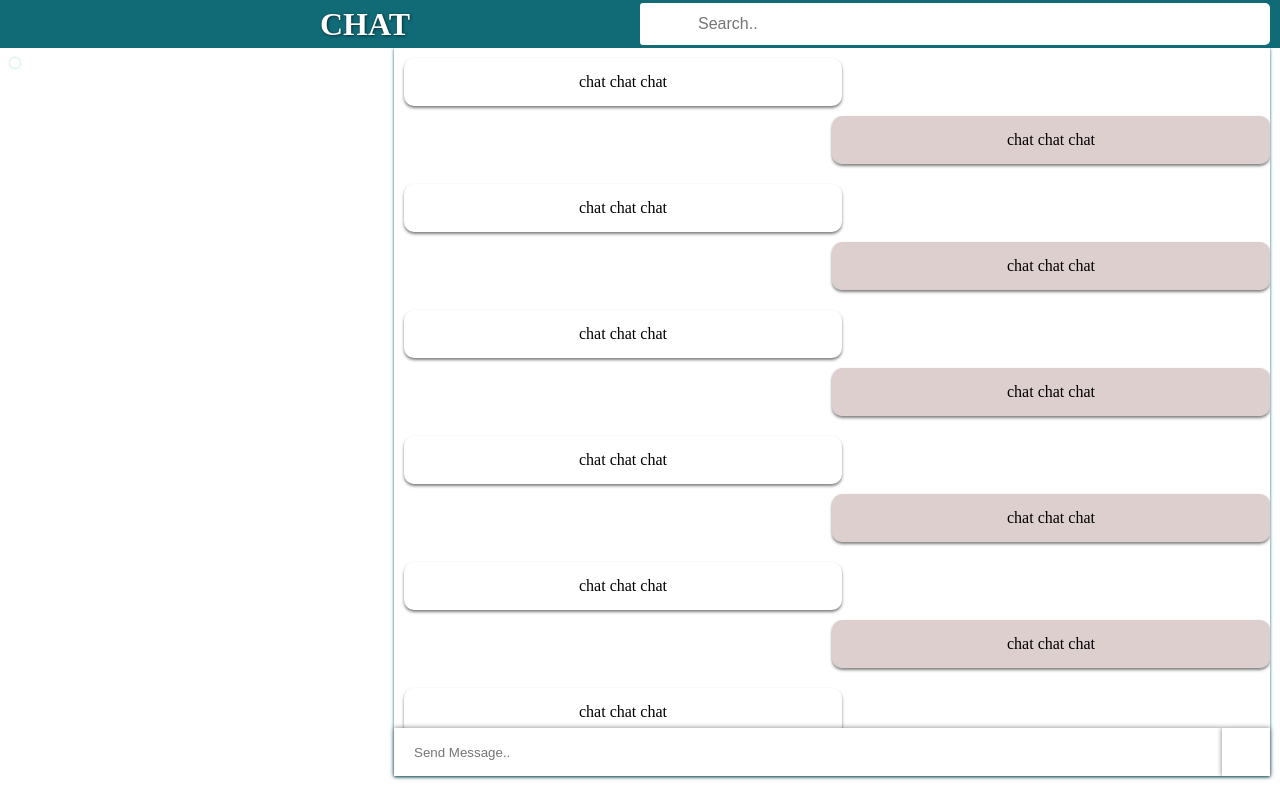
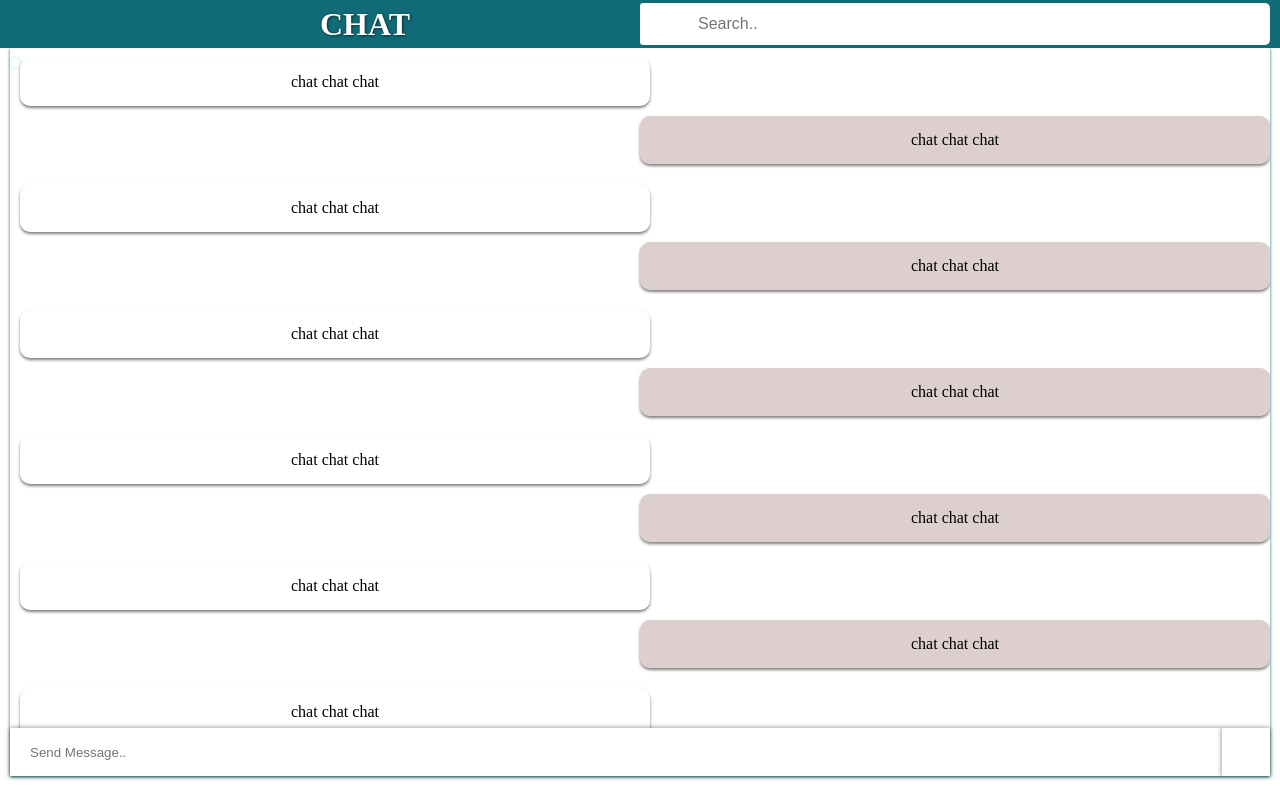
Before and after one commit to LebasoraJohnJefferson/Chat, an Angular app: page / in a window 1280 px wide. Built offline with nearby package versions, Linux system fonts and the light colour scheme; some icons are missing.

Commit message:
making home responsive

```diff
--- a/src/app/components/friends/friends.component.css
+++ b/src/app/components/friends/friends.component.css
@@ -22,7 +22,7 @@
     border-top: 1px solid white;
     box-shadow: 0px 1px 3px rgba(0,0,0,.5);
     display:grid;
-    grid-template-columns:1fr;
+    grid-template-columns:20rem;
     grid-template-rows:3rem 1fr;
     overflow-y: scroll;
     height: 92vh;
@@ -76,4 +76,7 @@
         position: absolute;
         z-index: 1;
     }
+    .friends-container{
+        grid-template-columns: 1fr;
+    }
 }
--- a/src/app/pages/home/home.component.css
+++ b/src/app/pages/home/home.component.css
@@ -12,14 +12,14 @@
 
 .main-container{
     display: grid;
-    grid-template-columns: 30% 1fr;
+    grid-template-columns: auto 1fr;
     grid-template-rows:1fr;
 }
 
 
 app-friends{
     display:grid;
-    grid-template-columns: 1fr;
+    grid-template-columns: 100%;
     grid-template-rows: 1fr;
 }
 
```
